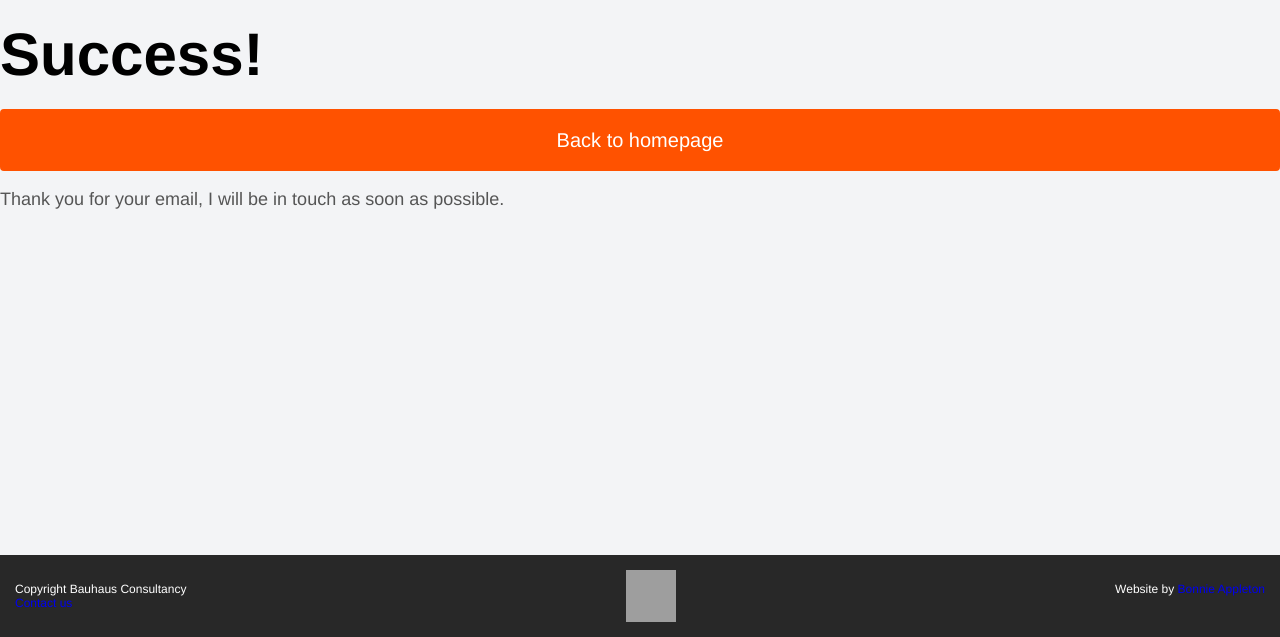
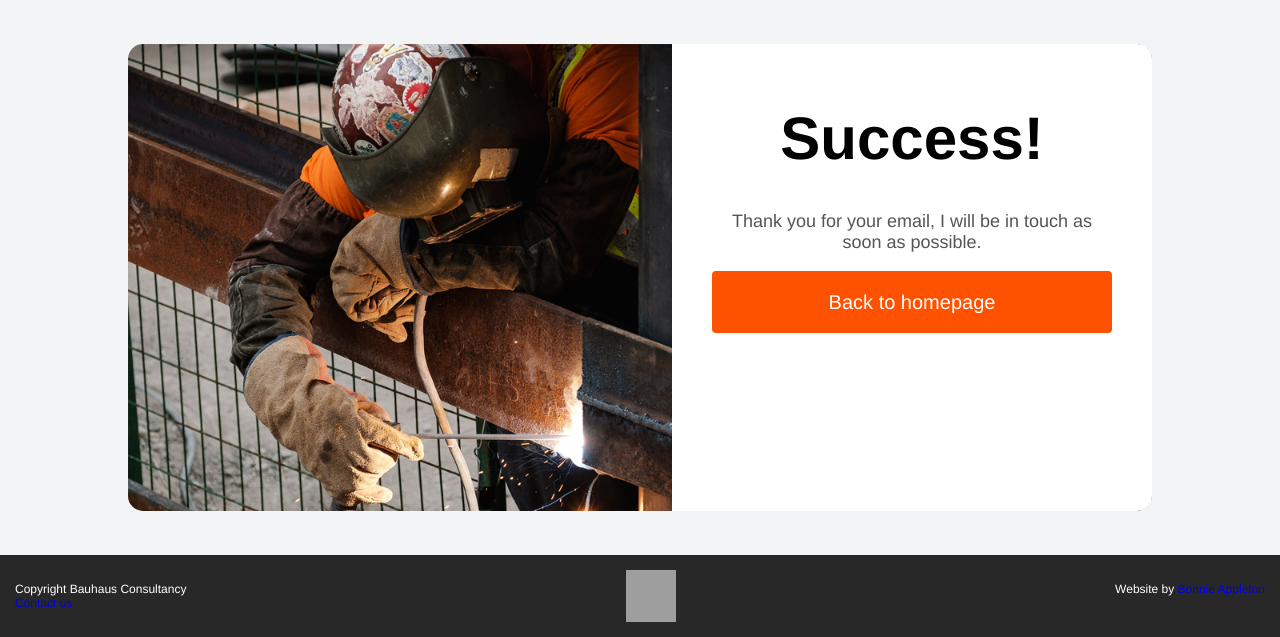
Before and after one commit to bonnieappleton/bauhaus, a Django app: template home/templates/home/contact-success.html in a window 1280 px wide. Shown: the part 163-800 px from the top of the page. Run offline with Django 3.2, Linux system fonts and the light colour scheme; the template is opened without the code that fills it, so the values that code supplies are empty; grey boxes are pictures that could not be loaded.

Commit message:
Finish contact success styling and content

```diff
--- a/home/templates/home/contact-success.html
+++ b/home/templates/home/contact-success.html
@@ -5,17 +5,13 @@
 {% block page_title %}Contact{% endblock %}
 
 {% block mainpage %}
-<section class="section section--narrow">
-    <div class="row row--title">
+<section class="contact-section">
+    <div class="contact-form">
         <h2 class="title title--section">Success!</h2>
-        <a class="button button--mint" href="{% url 'home' %}">Back to homepage</a>
-    </div>
-    <div class="row">
-        <div class="text">
-            <p>
-                Thank you for your email, I will be in touch as soon as possible.
-            </p>
-        </div>
+        <p>
+            Thank you for your email, I will be in touch as soon as possible.
+        </p>
+        <a class="button" href="{% url 'home' %}">Back to homepage</a>
     </div>
 </section>
 {% endblock %}
--- a/home/views.py
+++ b/home/views.py
@@ -22,5 +22,6 @@
         send_mail(subject, message, sender, recipients)
         return super(Contact, self).form_valid(form)
 
+
 class ContactSuccess(TemplateView):
     template_name = 'home/contact-success.html'
```
